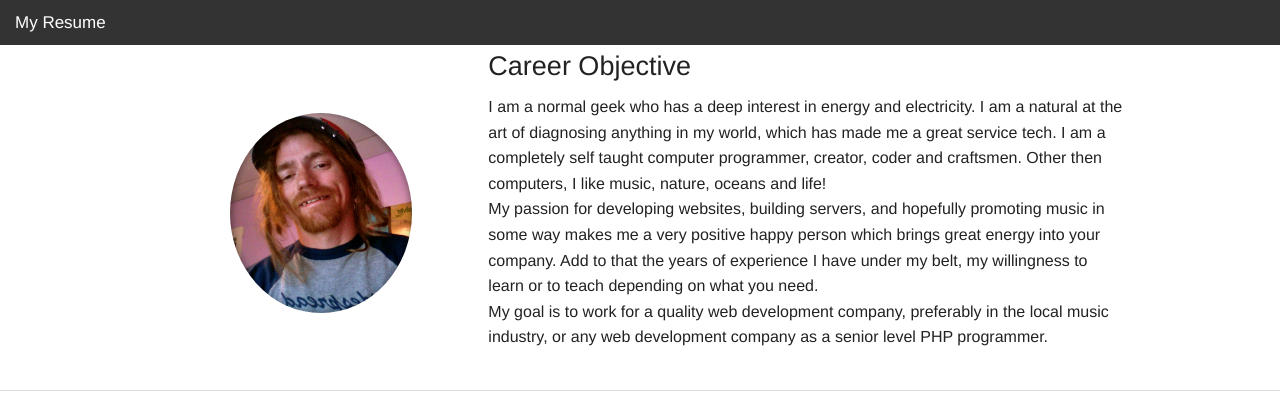
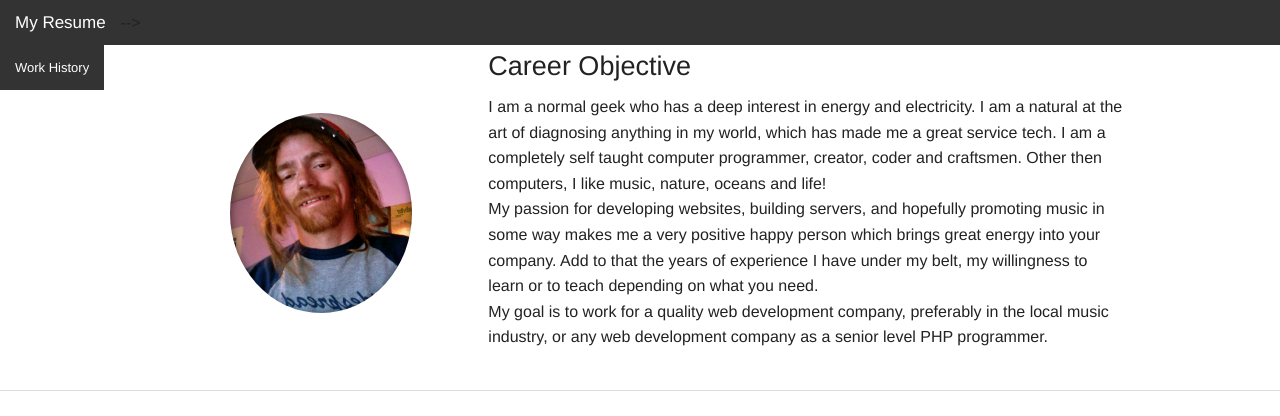
Before and after one commit to shawn-crigger/resume, a PHP site: page / in a window 1280 px wide. Shown: the top 416 px of the page. Run offline with PHP 8.4, Linux system fonts and the light colour scheme.

Commit message:
add link to work history

```diff
--- a/index.php
+++ b/index.php
@@ -65,9 +65,10 @@ ul.ranking {
     <li class="toggle-topbar menu-icon"><a href="#">Menu</a></li>
   </ul>
 
+  <section class="top-bar-section">
 <!-- Right Nav Section -->
 <!--
-  <section class="top-bar-section">
+
 
     <ul class="right">
       <li class="active"><a href="#">Right Button Active</a></li>
@@ -81,9 +82,9 @@ ul.ranking {
 -->
 
     <!-- Left Nav Section -->
-<!--
+
     <ul class="left">
-      <li><a href="#">Left Nav Button</a></li>
+      <li><a href="/work-history.php">Work History</a></li>
     </ul>
 
   </section>
```
